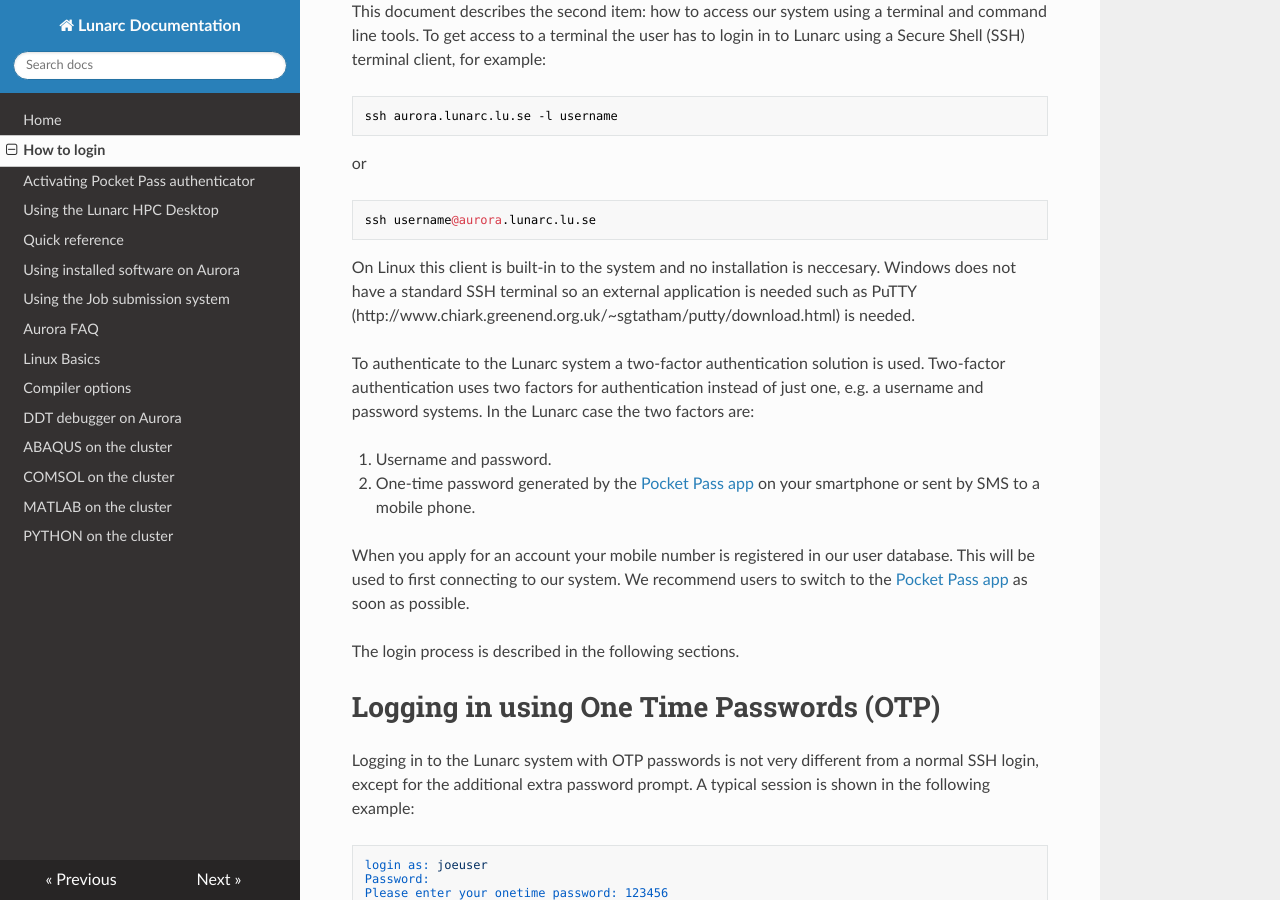
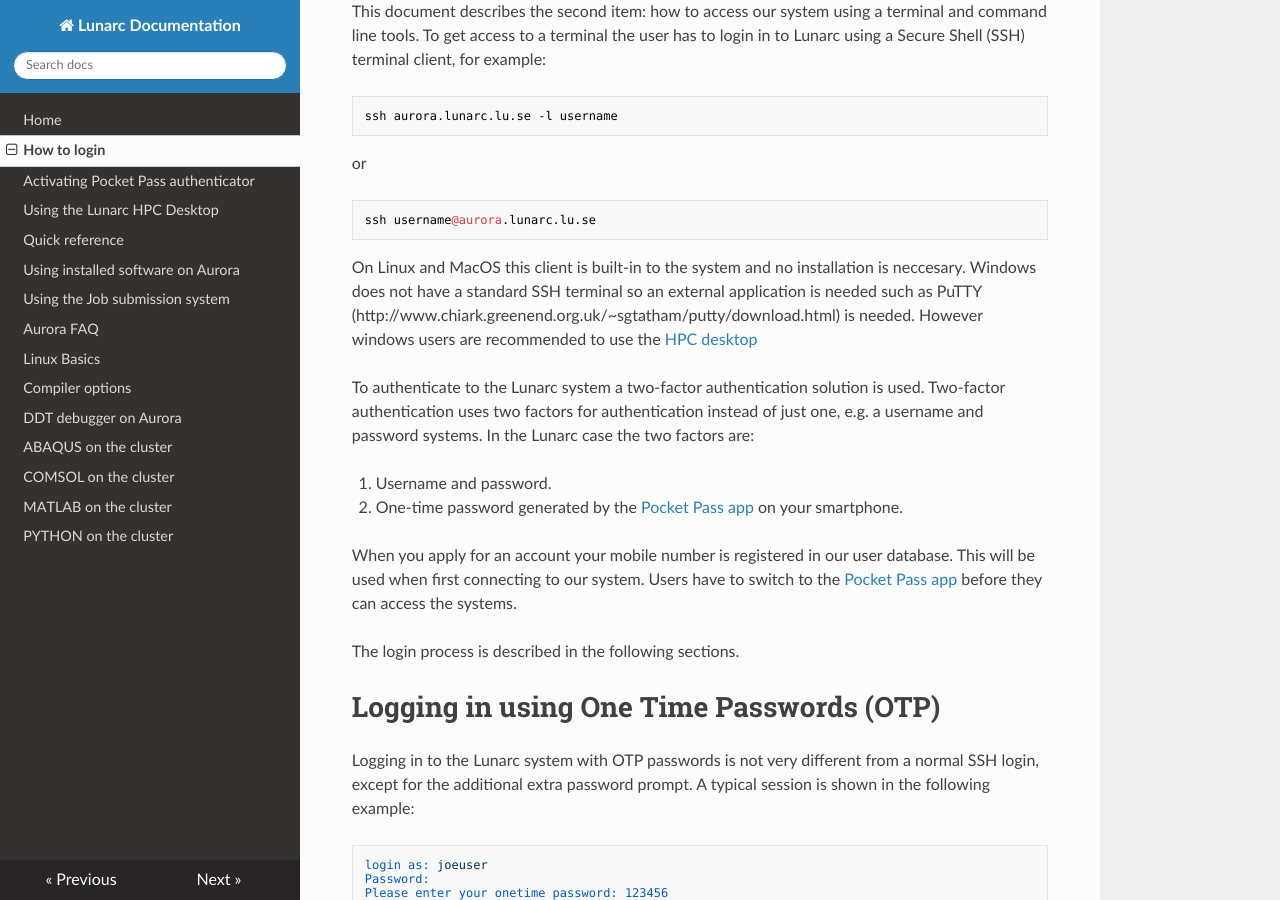
Before and after one commit to lunarc/lunarc_docs, an MkDocs documentation site: the page built from docs/login_howto.md, in a window 1280 px wide and 900 px high, scrolled down 280 px. Built offline with MkDocs 1.6.1, drawn with Linux system fonts in a browser that asks for light colours; nearby versions of some CDN libraries; old or Windows-style settings are respelled for this version of MkDocs.

Commit message:
Update for login guide for SMS discontinuation

```diff
--- a/docs/login_howto.md
+++ b/docs/login_howto.md
@@ -13,14 +13,14 @@ or
 
     ssh username@aurora.lunarc.lu.se
 
-On Linux this client is built-in to the system and no installation is neccesary. Windows does not have a standard SSH terminal so an external application is needed such as PuTTY (http://www.chiark.greenend.org.uk/~sgtatham/putty/download.html) is needed.
+On Linux and MacOS this client is built-in to the system and no installation is neccesary. Windows does not have a standard SSH terminal so an external application is needed such as PuTTY (http://www.chiark.greenend.org.uk/~sgtatham/putty/download.html) is needed.  However windows users are recommended to use the [HPC desktop](http://lunarc-documentation.readthedocs.io/en/latest/using_hpc_desktop/)
 
 To authenticate to the Lunarc system a two-factor authentication solution is used. Two-factor authentication uses two factors for authentication instead of just one, e.g. a username and password systems. In the Lunarc case the two factors are:
 
 1. Username and password.
-2. One-time password generated by the [Pocket Pass app](http://lunarc-documentation.readthedocs.io/en/latest/authenticator_howto/) on your smartphone or sent by SMS to a mobile phone.
+2. One-time password generated by the [Pocket Pass app](http://lunarc-documentation.readthedocs.io/en/latest/authenticator_howto/) on your smartphone.
 
-When you apply for an account your mobile number is registered in our user database.  This will be used to first connecting to our system.  We recommend users to switch to the [Pocket Pass app](http://lunarc-documentation.readthedocs.io/en/latest/authenticator_howto/) as soon as possible.
+When you apply for an account your mobile number is registered in our user database.  This will be used when first connecting to our system.  Users have to switch to the [Pocket Pass app](http://lunarc-documentation.readthedocs.io/en/latest/authenticator_howto/) before they can access the systems.
 
 The login process is described in the following sections.
 
```
